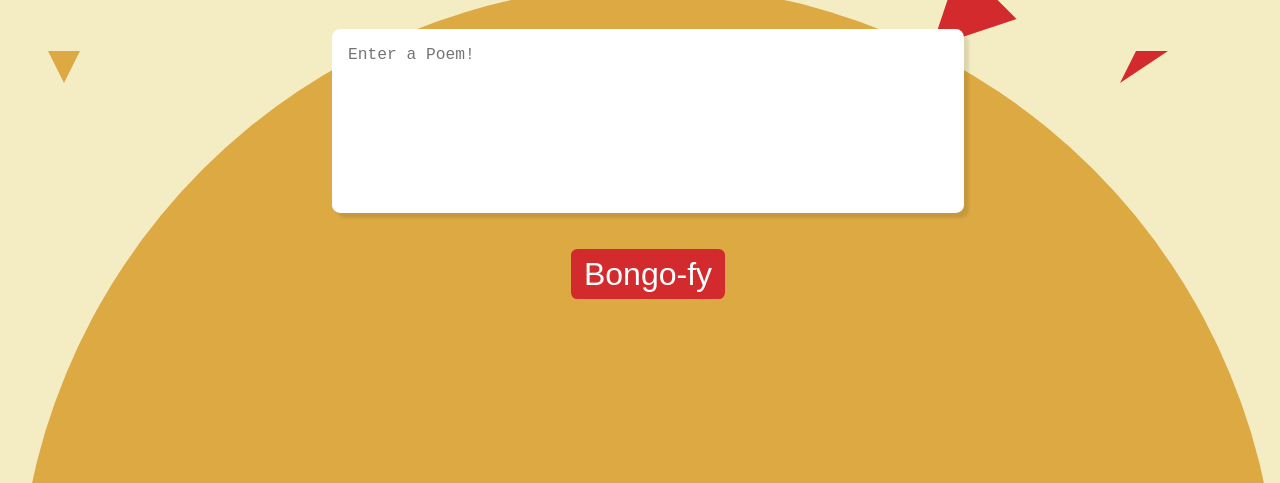
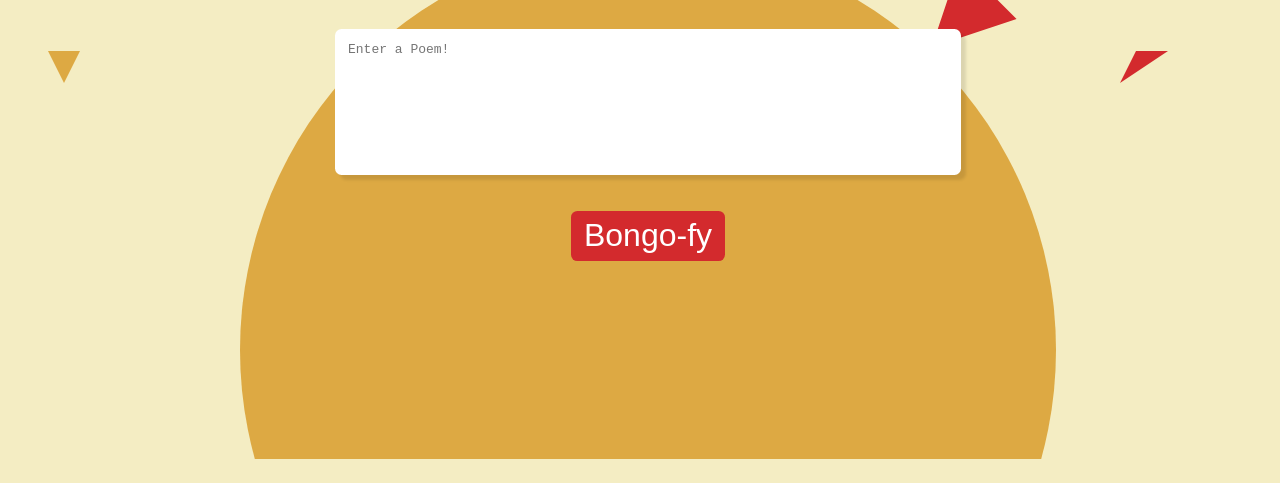
Before and after one commit to christiankastner/beat-poems, a website built with webpack: page src/index.html in a window 1280 px wide. Shown: the part 461-944 px from the top of the page. Built offline with nearby package versions, Linux system fonts and the light colour scheme; a web font is replaced by a local one.

Commit message:
Got rid of pesky scroll issue

```diff
--- a/src/index.html
+++ b/src/index.html
@@ -173,7 +173,7 @@
                 </div>
                 </div>
                 <svg viewbox="0 0 20 20" id="svg-circle">
-                  <circle cx="50%" cy="50%" r="70%" stroke="none" stroke-width="0" />
+                  <circle cx="50%" cy="50%" r="3rem" stroke="none" stroke-width="0" />
                 </svg>
           </main>
     </body>
--- a/src/styles/main.scss
+++ b/src/styles/main.scss
@@ -10,8 +10,14 @@ body {
     background: $base-color;
     font-family: liquorstore-jazz, sans-serif;
     color: $font-color;
-    width: 100%;
+    width: 100vw;
+    height: 100vh;
     overflow-x: hidden;
+}
+
+main {
+    height: 100%;
+    overflow: hidden;
 }
 
 header {
@@ -43,8 +49,8 @@ header {
     z-index: -2;
     position: relative;
     overflow: visible;
-    top: -200px;
-    max-height: 900px;
+    top: -100px;
+    max-height: 170px;
 
     circle {
         fill: $secondary-color;
@@ -65,7 +71,7 @@ header {
         border: none;
         resize: none;
         padding: 1em;
-        font-size: 1.25em;
+        font-size: 1em;
     }
 }
 
@@ -111,6 +117,9 @@ header {
 
 @media (min-width: 800px) {
 
+    .bongo-cat {
+        width: 25%;
+    }
 
     textarea {
         font-size: 1em;
@@ -124,10 +133,6 @@ header {
         font-size: 3em;
     }
 
-    .bongo-cat {
-        width: 40vw;
-    }
-
     .circle-container {
         svg {
             margin: 0 auto;
@@ -136,6 +141,9 @@ header {
 }
 
 @media (min-width: 1000px) {
+    .bongo-cat {
+        width: 40vw;
+    }
     .col {
         display: flex;
         justify-content: space-evenly;
--- a/src/styles/svg.scss
+++ b/src/styles/svg.scss
@@ -4,7 +4,7 @@ $secondary-color: #DDA943;
 $accent-color: #D32A2D;
 
 .bongo-cat {
-    width: 40%;
+    width: 30%;
     max-width: 350px;
     margin-bottom: 3em;
     .cls-1, .cls-8, .cls-9 {
```
Also changed, not shown: dist/index.html, dist/main.css.
